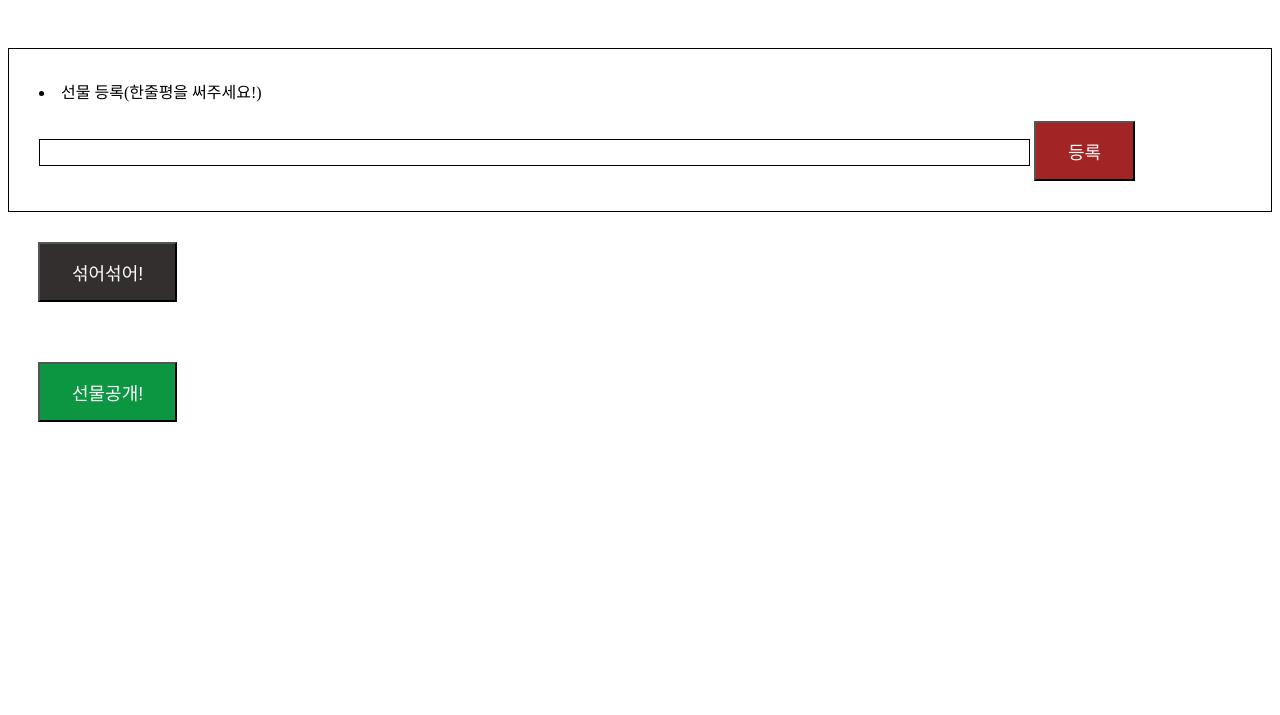
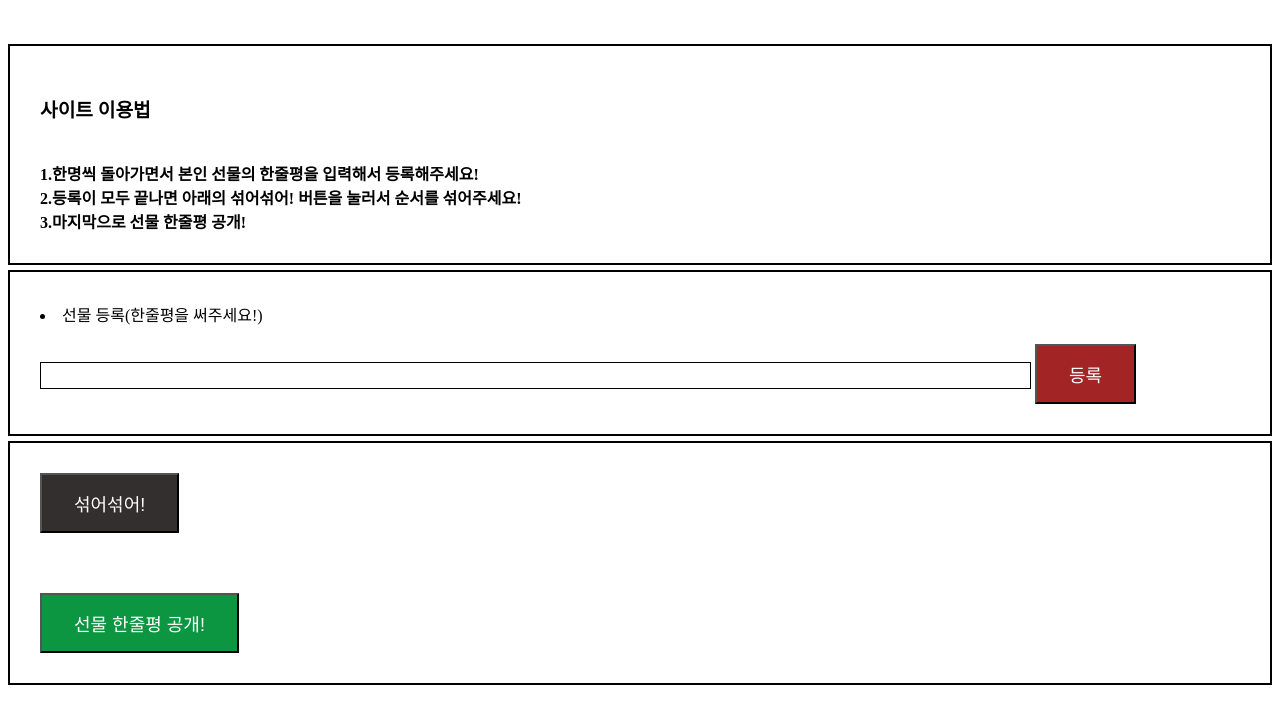
Before and after one commit to AlangGY/ChristmasPresent, a plain HTML site: page index.html in a window 1280 px wide. Shown: the part 185-900 px from the top of the page. Before the commit the page ends 800 px from the top, so only its background shows below. Drawn offline with Linux system fonts and the light colour scheme.

Commit message:
Add files via upload

```diff
--- a/index.html
+++ b/index.html
@@ -6,15 +6,27 @@
         <style>
             #headline h1 {
                 text-align: center;
-                border: red solid 5px;
+                border: red solid 3px;
                 font-size:80px;
                 background-color: rgb(24, 156, 24);
                 background-clip: border-box;
 
             }
+            #instruction {
+                padding: 30px;
+                border: black solid 2.5px;
+                margin-bottom: 5px;
+                font-weight: bolder;
+
+            }
             #register {
                 padding: 30px;
-                border: black solid 1px;
+                border: black solid 2.5px;
+                margin-bottom: 5px;
+            }
+            #shuffleandshow {
+                border: black solid 2.5px;
+
             }
             #shuffle {
                 padding: 30px;
@@ -57,7 +69,7 @@
                 let input = document.getElementById('registertext').value;
                 present.push(input);
                 alert('등록완료!');
-
+                document.getElementById('registertext').value= '';
             }
 
             function shuffle(array){
@@ -71,6 +83,7 @@
                 for (var y=0; y<array.length;y++){
                     e += "선물 " + y + "번 : " + array[y] + "<br/>";
                 }
+                alert('공개합니다!')
                 document.getElementById("Result").innerHTML = e;
                 }
 
@@ -83,6 +96,13 @@
     <body>
     <div id="headline">
         <h1>크리스마스 선물 고르기!</h1>
+    </div>
+    <div id="instruction">
+        <p style="font-size: larger;">사이트 이용법</p><br>
+         1.한명씩 돌아가면서 본인 선물의 한줄평을 입력해서 등록해주세요!<br>
+         2.등록이 모두 끝나면 아래의 섞어섞어! 버튼을 눌러서 순서를 섞어주세요!<br>
+         3.마지막으로 선물 한줄평 공개!<br>
+
     </div>
     <div id="register">
         <li>
@@ -97,6 +117,7 @@
             ">
         </br>
     </div>
+    <div id="shuffleandshow">
         <div id="shuffle">
             <input id="shufflebutton" class="button button3"
             value="섞어섞어!" type="button" onclick="
@@ -106,7 +127,7 @@
         </div>
         <div id="show">
             <input id="showbutton" class="button button2"
-        value="선물공개!" type="button" size="50px" onclick="
+            value="선물 한줄평 공개!" type="button" size="50px" onclick="
             display_array(present);
 
 
@@ -114,6 +135,7 @@
             /*버튼을 누르면 선물 배열이 섞인후, 하단에 선물들 li로 표시*/
             ">
         </div>
+    </div>
     <ul id="Result">
 
     </ul>
```
Lines whose indentation alone changed are shown as unchanged.
